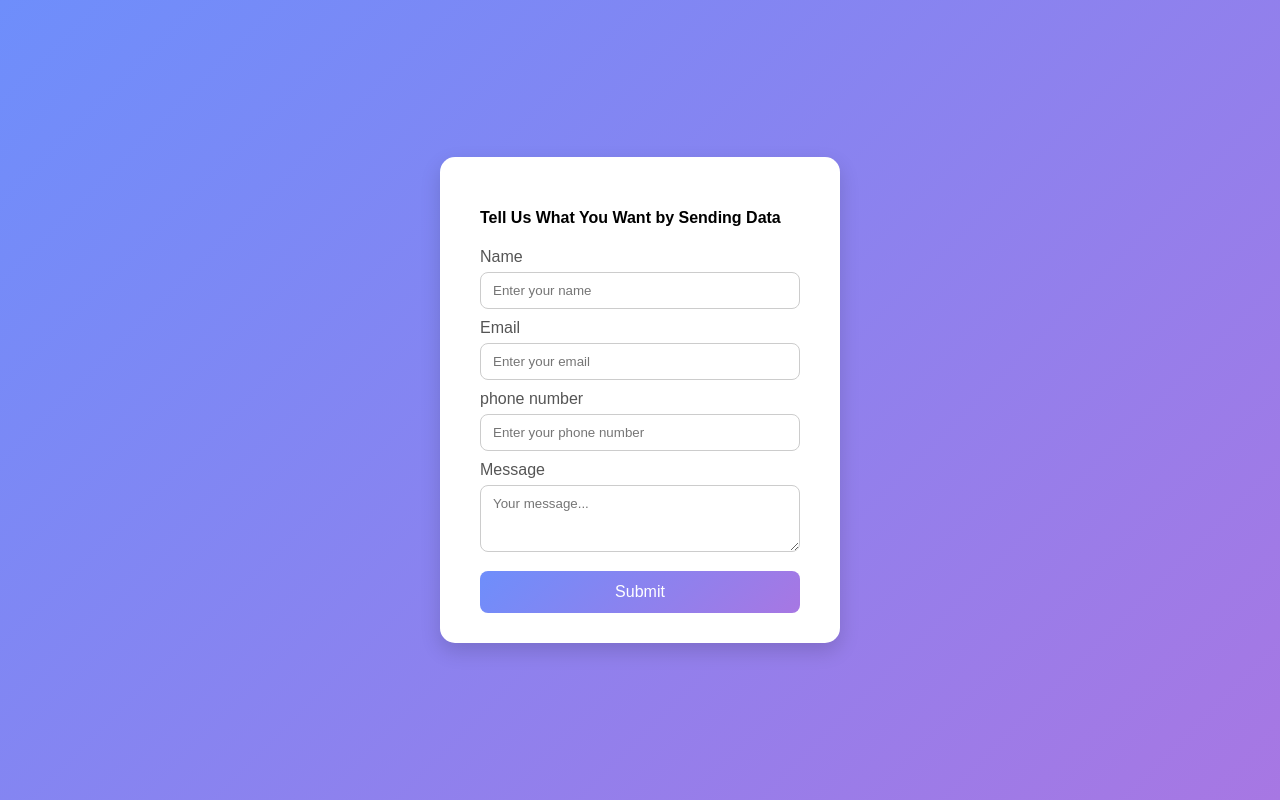
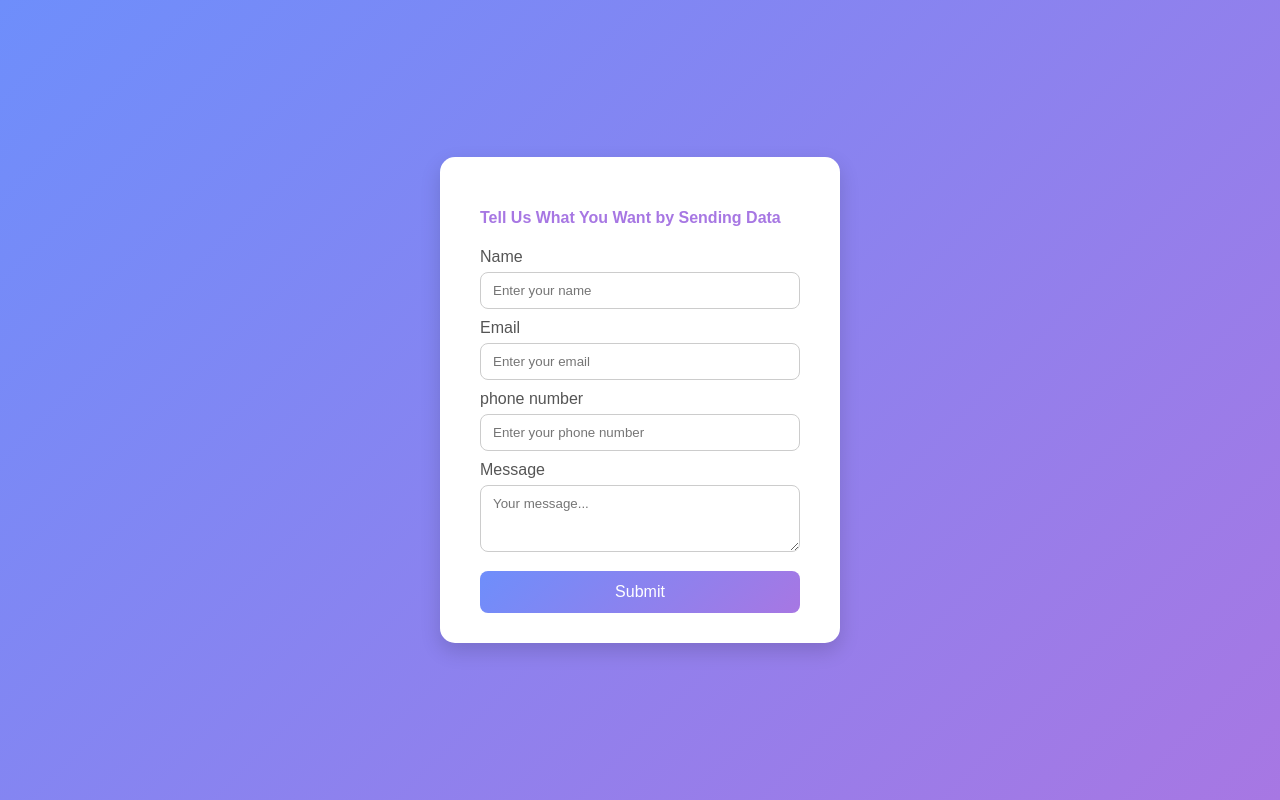
Before and after one commit to golamkibriyahawladar/hb_assignment, a plain HTML site: page index.html in a window 1280 px wide. Drawn offline with Linux system fonts and the light colour scheme.

Commit message:
wow color

```diff
--- a/index.html
+++ b/index.html
@@ -30,10 +30,8 @@
             animation: fadeIn 0.7s ease-in-out;
         }
 
-        h2 {
-            text-align: center;
-            color: #333;
-            margin-bottom: 20px;
+        .herader_title {
+            color:   #a777e3
         }
 
         label {
@@ -111,7 +109,7 @@
 
 <body>
     <div class="form-container">
-        <h4> Tell Us What You Want by Sending Data</h4>
+        <h4 class="herader_title"> Tell Us What You Want by Sending Data</h4>
         <form id="n8nForm">
             <label>Name</label>
             <input type="text" name="name" required placeholder="Enter your name" />
```
